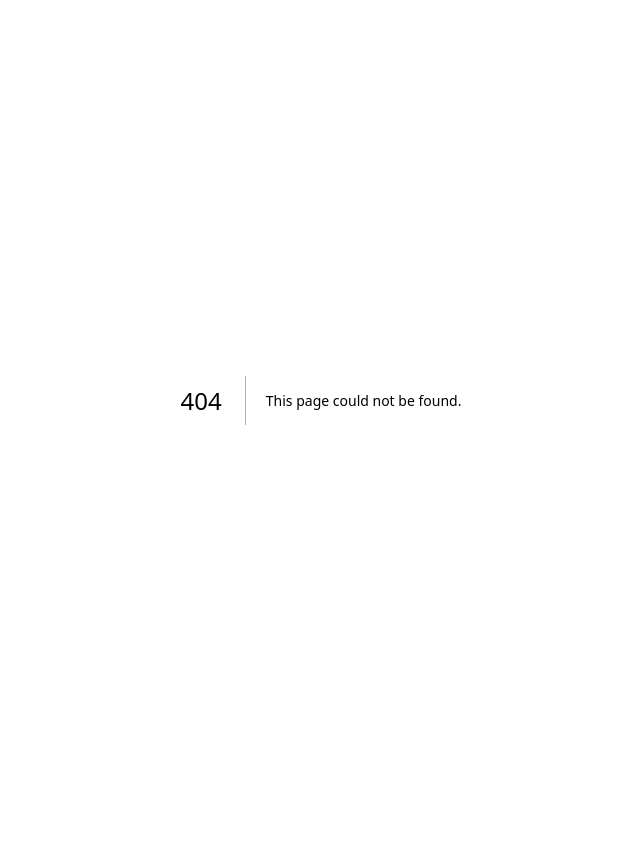
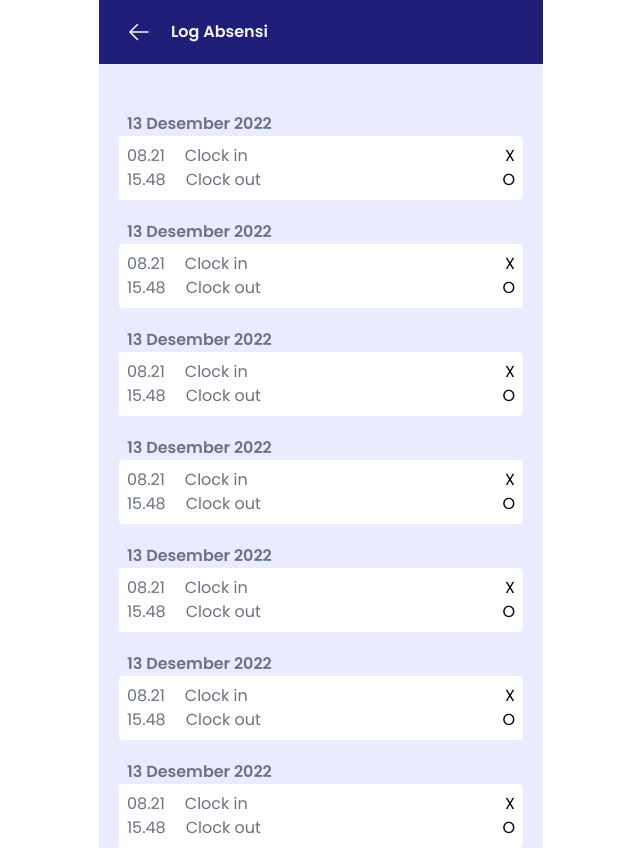
Before and after one commit to geprekdev/attendance-client-service, a Next.js app: page /student/log in a window 1280 px wide. Before the commit this address had no page. Shown: the whole page, without its empty margins (319-959 px from the left). Before the commit the page ends 800 px from the top, so only its background shows below. Built offline with nearby package versions, Linux system fonts and the light colour scheme.

Commit message:
add: LogAbsensi and StudentPermission

```diff
--- /dev/null
+++ b/src/app/student/log/page.tsx
@@ -0,0 +1,159 @@
+import { ArrowLeftIcon } from '@heroicons/react/24/solid';
+import Link from 'next/link';
+import React from 'react';
+
+export default function page() {
+  return (
+    <div className="max-w-[444px] min-h-screen mx-auto bg-[#EBEBFF] relative">
+      <div className="bg-[#1F1F7A] w-full py-3 px-5 flex gap-3 items-center">
+        <Link href="/student" className="p-2">
+          <ArrowLeftIcon width={24} className="text-[#F5F5F5]" />
+        </Link>
+        <h2 className="text-[#F5F5F5] font-semibold">Log Absensi</h2>
+      </div>
+
+      <div className="px-5 pt-7">
+        <div className="mt-5">
+          <h5 className="text-gray-500 px-2 font-semibold">13 Desember 2022</h5>
+          <div className="bg-white p-2 rounded">
+            <div className="flex justify-between">
+              <div className="flex gap-5 text-gray-500">
+                <span>08.21</span>
+                <span>Clock in</span>
+              </div>
+              <span>X</span>
+            </div>
+            <div className="flex justify-between">
+              <div className="flex gap-5 text-gray-500">
+                <span>15.48</span>
+                <span>Clock out</span>
+              </div>
+              <span>O</span>
+            </div>
+          </div>
+        </div>
+        {/*  */}
+        <div className="mt-5">
+          <h5 className="text-gray-500 px-2 font-semibold">13 Desember 2022</h5>
+          <div className="bg-white p-2 rounded">
+            <div className="flex justify-between">
+              <div className="flex gap-5 text-gray-500">
+                <span>08.21</span>
+                <span>Clock in</span>
+              </div>
+              <span>X</span>
+            </div>
+            <div className="flex justify-between">
+              <div className="flex gap-5 text-gray-500">
+                <span>15.48</span>
+                <span>Clock out</span>
+              </div>
+              <span>O</span>
+            </div>
+          </div>
+        </div>
+        {/*  */}
+        <div className="mt-5">
+          <h5 className="text-gray-500 px-2 font-semibold">13 Desember 2022</h5>
+          <div className="bg-white p-2 rounded">
+            <div className="flex justify-between">
+              <div className="flex gap-5 text-gray-500">
+                <span>08.21</span>
+                <span>Clock in</span>
+              </div>
+              <span>X</span>
+            </div>
+            <div className="flex justify-between">
+              <div className="flex gap-5 text-gray-500">
+                <span>15.48</span>
+                <span>Clock out</span>
+              </div>
+              <span>O</span>
+            </div>
+          </div>
+        </div>
+        {/*  */}
+        <div className="mt-5">
+          <h5 className="text-gray-500 px-2 font-semibold">13 Desember 2022</h5>
+          <div className="bg-white p-2 rounded">
+            <div className="flex justify-between">
+              <div className="flex gap-5 text-gray-500">
+                <span>08.21</span>
+                <span>Clock in</span>
+              </div>
+              <span>X</span>
+            </div>
+            <div className="flex justify-between">
+              <div className="flex gap-5 text-gray-500">
+                <span>15.48</span>
+                <span>Clock out</span>
+              </div>
+              <span>O</span>
+            </div>
+          </div>
+        </div>
+        {/*  */}
+        <div className="mt-5">
+          <h5 className="text-gray-500 px-2 font-semibold">13 Desember 2022</h5>
+          <div className="bg-white p-2 rounded">
+            <div className="flex justify-between">
+              <div className="flex gap-5 text-gray-500">
+                <span>08.21</span>
+                <span>Clock in</span>
+              </div>
+              <span>X</span>
+            </div>
+            <div className="flex justify-between">
+              <div className="flex gap-5 text-gray-500">
+                <span>15.48</span>
+                <span>Clock out</span>
+              </div>
+              <span>O</span>
+            </div>
+          </div>
+        </div>
+        {/*  */}
+        <div className="mt-5">
+          <h5 className="text-gray-500 px-2 font-semibold">13 Desember 2022</h5>
+          <div className="bg-white p-2 rounded">
+            <div className="flex justify-between">
+              <div className="flex gap-5 text-gray-500">
+                <span>08.21</span>
+                <span>Clock in</span>
+              </div>
+              <span>X</span>
+            </div>
+            <div className="flex justify-between">
+              <div className="flex gap-5 text-gray-500">
+                <span>15.48</span>
+                <span>Clock out</span>
+              </div>
+              <span>O</span>
+            </div>
+          </div>
+        </div>
+        {/*  */}
+        <div className="mt-5">
+          <h5 className="text-gray-500 px-2 font-semibold">13 Desember 2022</h5>
+          <div className="bg-white p-2 rounded">
+            <div className="flex justify-between">
+              <div className="flex gap-5 text-gray-500">
+                <span>08.21</span>
+                <span>Clock in</span>
+              </div>
+              <span>X</span>
+            </div>
+            <div className="flex justify-between">
+              <div className="flex gap-5 text-gray-500">
+                <span>15.48</span>
+                <span>Clock out</span>
+              </div>
+              <span>O</span>
+            </div>
+          </div>
+        </div>
+        {/*  */}
+      </div>
+    </div>
+  );
+}
--- a/src/app/student/page.tsx
+++ b/src/app/student/page.tsx
@@ -1,4 +1,5 @@
 import { DocumentArrowDownIcon, DocumentTextIcon } from '@heroicons/react/24/solid';
+import Link from 'next/link';
 import AppBar from '~/components/AppBar';
 
 export default function page() {
@@ -23,10 +24,10 @@ export default function page() {
 
         <div className="flex justify-between gap-5 mt-7">
           <button className="py-3 w-1/2 rounded-full bg-[#CECEF3]">
-            <span className="gap-2 w-fit mx-auto flex">
+            <Link href="/student/permission" className="gap-2 w-fit mx-auto flex">
               <DocumentTextIcon className="w-6 h-6 text-[#1F1F7A]" />
               Pengajuan Izin
-            </span>
+            </Link>
           </button>
           <button className="py-3 w-1/2 rounded-full bg-[#CECEF3]">
             <span className="gap-2 w-fit mx-auto flex">
@@ -39,7 +40,9 @@ export default function page() {
         <div className="bg-[#FAFAFA] rounded-t-3xl px-5 pt-2 pb-10 mt-7 absolute w-full left-0 right-0 mx-auto">
           <div className="flex justify-between">
             <h2 className="text-gray-700 text-xl font-semibold">Aktivitas Terkini</h2>
-            <span className="text-[#3D3D8F] underline font-semibold">Log Absensi</span>
+            <Link href="/student/log" className="text-[#3D3D8F] underline font-semibold">
+              Log Absensi
+            </Link>
           </div>
           {/*  */}
           <div className="mt-5">
--- /dev/null
+++ b/src/app/student/permission/page.tsx
@@ -0,0 +1,63 @@
+import { ArrowLeftIcon, ArrowUpTrayIcon, CalendarDaysIcon, ClockIcon } from '@heroicons/react/24/solid';
+import Link from 'next/link';
+
+export default function page() {
+  return (
+    <div className="max-w-[444px] min-h-screen mx-auto bg-[#EBEBFF] relative">
+      <div className="w-full py-3 px-5 flex gap-3 items-center">
+        <Link href="/student" className="p-2">
+          <ArrowLeftIcon width={24} className="text-[#404040]" />
+        </Link>
+        <h2 className="text-[#404040] font-semibold text-xl">Pengajuan Izin</h2>
+      </div>
+
+      <div className="px-5 pt-7">
+        <p className="text-[#525252]">Untuk mengajukan izin, silahkan upload surat keterangan dalam bentuk JPG, PNG, PDF</p>
+        <h4 className="text-lg text-[#525252] font-medium mt-5">Jenis Izin</h4>
+
+        <div className="flex justify-around mt-2">
+          <button className="p-2 px-3 bg-white outline outline-[#BABAE8] flex gap-2 rounded-full w-2/5">
+            <ClockIcon width={24} className="text-[#1F1F7A]" />
+            <span>Half Day</span>
+          </button>
+          <button className="p-2 px-3 bg-[#CECEF3] flex gap-2 rounded-full w-2/5">
+            <CalendarDaysIcon width={24} className="text-[#1F1F7A]" />
+            <span>Full Day</span>
+          </button>
+        </div>
+
+        <div className="mt-5">
+          <form>
+            <div>
+              <h4 className="text-lg text-[#525252] font-medium mt-5">Kategori</h4>
+
+              <select className="w-full bg-white py-2 px-5 rounded">
+                <option value="">Sakit</option>
+                <option value="">Izin</option>
+              </select>
+            </div>
+
+            <div>
+              <h4 className="text-lg text-[#525252] font-medium mt-5">Alasan</h4>
+
+              <textarea className="w-full h-20 rounded py-2 px-5 text-sm"></textarea>
+            </div>
+
+            <div>
+              <h4 className="text-lg text-[#525252] font-medium mt-5">Upload Surat Izin</h4>
+
+              <button className="bg-white flex gap-5 py-2 px-5 w-full rounded">
+                <ArrowUpTrayIcon width={24} />
+                <span>Tambah File</span>
+              </button>
+            </div>
+          </form>
+        </div>
+
+        <div className="absolute bottom-10 left-0 right-0">
+          <button className="bg-[#1F1F7A] text-center block mx-auto px-32 py-3 font-semibold text-white">Ajukan Izin</button>
+        </div>
+      </div>
+    </div>
+  );
+}
```
